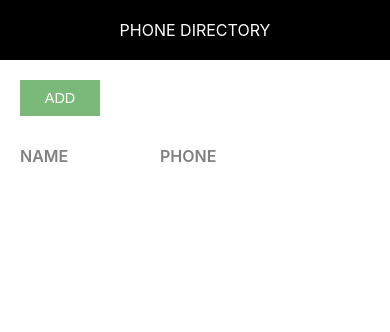
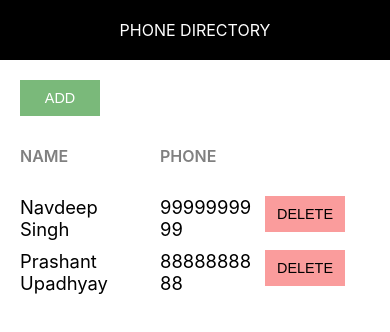
Before and after one commit to naviroyal/react-telephone-directory, a React (Create React App) app in the folder phone_directory/: page / in a window 390 px wide. Shown: the top 332 px of the page. Built offline with nearby package versions, Linux system fonts and the light colour scheme.

Commit message:
Added Phone directory as Smart Component

```diff
--- a/phone_directory/src/AddSubscriber.js
+++ b/phone_directory/src/AddSubscriber.js
@@ -17,26 +17,30 @@ class AddSubscriber extends React.Component{
 		const state=this.state;
 		state[e.target.name]=e.target.value;
 		this.setState(state);
-		console.log(this.state);
+
 	}
+	onFormSubmitted = (e) =>{
+		e.preventDefault();
+		this.props.addSubscriberHandler(this.state);
+		this.setState({id:0,name:'',phone:''});
 
+	}
 	render(){
-		const {name,phone} = this.state;
-
+		const { name,phone } = this.state;
 		return (
 			<div>
 				<Header heading="Add Subscriber"/>
 				<div className="component-body-container">
 					<button className="custom-btn">Back</button>
-					<form className="subscriber-form">
-						<label htmlFor="name" className="label-control">Name: </label><br/>
-						<input id="name" type="text" className="input-control" name="name" onChange={this.inputChangedHandler}/><br/><br/>
-						<label htmlFor="phone" className="label-control">Phone: </label><br/>
-						<input id="phone" type="text" className="input-control" name="phone" onChange={this.inputChangedHandler}/><br/><br/>
+					<form className="subscriber-form" onSubmit={this.onFormSubmitted.bind(this)}>
+						<label htmlFor="name" className="label-control">Name: </label><br />
+						<input id="name" type="text" className="input-control" name="name" onChange={this.inputChangedHandler}/><br /><br />
+						<label htmlFor="phone" className="label-control">Phone: </label><br />
+						<input id="phone" type="text" className="input-control" name="phone" onChange={this.inputChangedHandler}/><br /><br />
 						<div className="subscriber-info-container">
-							<span className="subscriber-to-add-heading">Subscriber to be added:</span><br/>
-							<span className="subscriber-info">Name:{name}</span><br/>
-							<span className="subscriber-info">Phone:{phone}</span><br/>
+							<span className="subscriber-to-add-heading">Subscriber to be added:</span><br />
+							<span className="subscriber-info">Name:{name}</span><br />
+							<span className="subscriber-info">Phone:{phone}</span><br />
 						</div>
 						<button type="submit" className="custom-btn add-btn">Add</button>
 					</form>
--- a/phone_directory/src/App.js
+++ /dev/null
@@ -1,40 +0,0 @@
-import React from 'react';
-import Header from './Header';
-import './App.css'
-class App extends React.Component {
-
-  constructor(){
-    super();
-    this.state={
-      subscribersListToShow:[]
-    }
-  }
-  render(){
-      return (
-        <div>
-            <Header heading="Phone Directory"/>
-            <div className="component-body-container">
-                    <button className="custom-btn add-btn">Add</button>
-
-                    <div className="grid-container heading-container">
-                      <span className="grid-item name-heading">Name</span>
-                      <span className="grid-item phone-heading">Phone</span>
-                    </div>
-
-                    {
-                      this.state.subscribersListToShow.map(sub=>{
-                        return <div key={sub.id} className="grid-container">
-                        <span className="grid-item">{sub.name}</span>
-                        <span className="grid-item">{sub.phone}</span>
-                         <span className="grid-item action-btn-container">
-                          <button className="custom-btn delete-btn" onClick={this.clickHandler.bind(this, "Delete Clicked")} >Delete</button></span>
-                        </div>
-                      })
-                    }
-            </div>
-        </div>
-    );
-  }
-}
-
-export default App;
--- /dev/null
+++ b/phone_directory/src/PhoneDirectory.js
@@ -0,0 +1,44 @@
+import React, { Component } from 'react';
+import AddSubscriber from './AddSubscriber';
+import ShowSubscribers from './ShowSubscribers';
+
+class PhoneDirectory extends Component {
+
+    constructor() {
+        super();
+        this.state = {
+            subscribersList: [
+                {
+                    id: 1,
+                    name: "Navdeep Singh",
+                    phone: "9999999999"
+                },
+                {
+                    id: 2,
+                    name: "Prashant Upadhyay",
+                    phone: "8888888888"
+                }
+            ]
+        }
+    }
+
+    addSubscriberHandler = (newSubscriber) => {
+        let subscribersList = this.state.subscribersList;
+        if (subscribersList.length > 0) {
+            newSubscriber.id = subscribersList[subscribersList.length - 1].id + 1;
+        } else {
+            newSubscriber.id = 1;
+        }
+        subscribersList.push(newSubscriber);
+        this.setState({ subscribersList: subscribersList });
+    }
+
+    render() {
+        return (
+            // <AddSubscriber addSubscriberHandler={this.addSubscriberHandler} />
+            <ShowSubscribers subscribersList={this.state.subscribersList} />
+        )
+    }
+}
+
+export default PhoneDirectory;
--- /dev/null
+++ b/phone_directory/src/ShowSubscribers.js
@@ -0,0 +1,35 @@
+import React, { Component } from 'react';
+import Header from './Header.js';
+import './ShowSubscribers.css';
+
+class ShowSubscribers extends Component {
+
+  render() {
+
+    return (
+      <div>
+        <Header heading="Phone Directory" />
+        <div className="component-body-container">
+          <button className="custom-btn add-btn">Add</button>
+          <div className="grid-container heading-container">
+            <span className="grid-item name-heading">Name</span>
+            <span className="grid-item phone-heading">Phone</span>
+          </div>
+
+          {
+            this.props.subscribersList.map(sub => {
+              return <div key={sub.id} className="grid-container">
+                <span className="grid-item">{sub.name}</span>
+                <span className="grid-item">{sub.phone}</span>
+                <span className="grid-item action-btn-container">
+                  <button className="custom-btn delete-btn">Delete</button>
+                </span>
+              </div>
+            })
+          }
+        </div>
+      </div>
+    );
+  }
+}
+export default ShowSubscribers;
--- a/phone_directory/src/index.css
+++ b/phone_directory/src/index.css
@@ -11,11 +11,3 @@ code {
   font-family: source-code-pro, Menlo, Monaco, Consolas, "Courier New",
     monospace;
 }
-
-.Header{
-	background-color: black;
-	color:white;
-	padding:20;
-	text-align: center;
-	text-transform: uppercase;
-}
--- a/phone_directory/src/index.js
+++ b/phone_directory/src/index.js
@@ -1,13 +1,14 @@
 import React from 'react';
 import ReactDOM from 'react-dom';
 import './index.css';
-import App from './App';
+import ShowSubscribers from './ShowSubscribers';
 import AddSubscriber from './AddSubscriber';
 import './common/common.css'
+import PhoneDirectory from './PhoneDirectory';
 // import registerServiceWorker from './serviceWorker';
 
 
-ReactDOM.render(<App />, document.getElementById('root'));
+ReactDOM.render(<PhoneDirectory/>, document.getElementById('root'));
 // ReactDOM.render(<AddSubscriber/>, document.getElementById('root'));
 
 // If you want your app to work offline and load faster, you can change
```
Also changed, not shown: phone_directory/src/ShowSubscribers.css (renamed from phone_directory/src/App.css).
